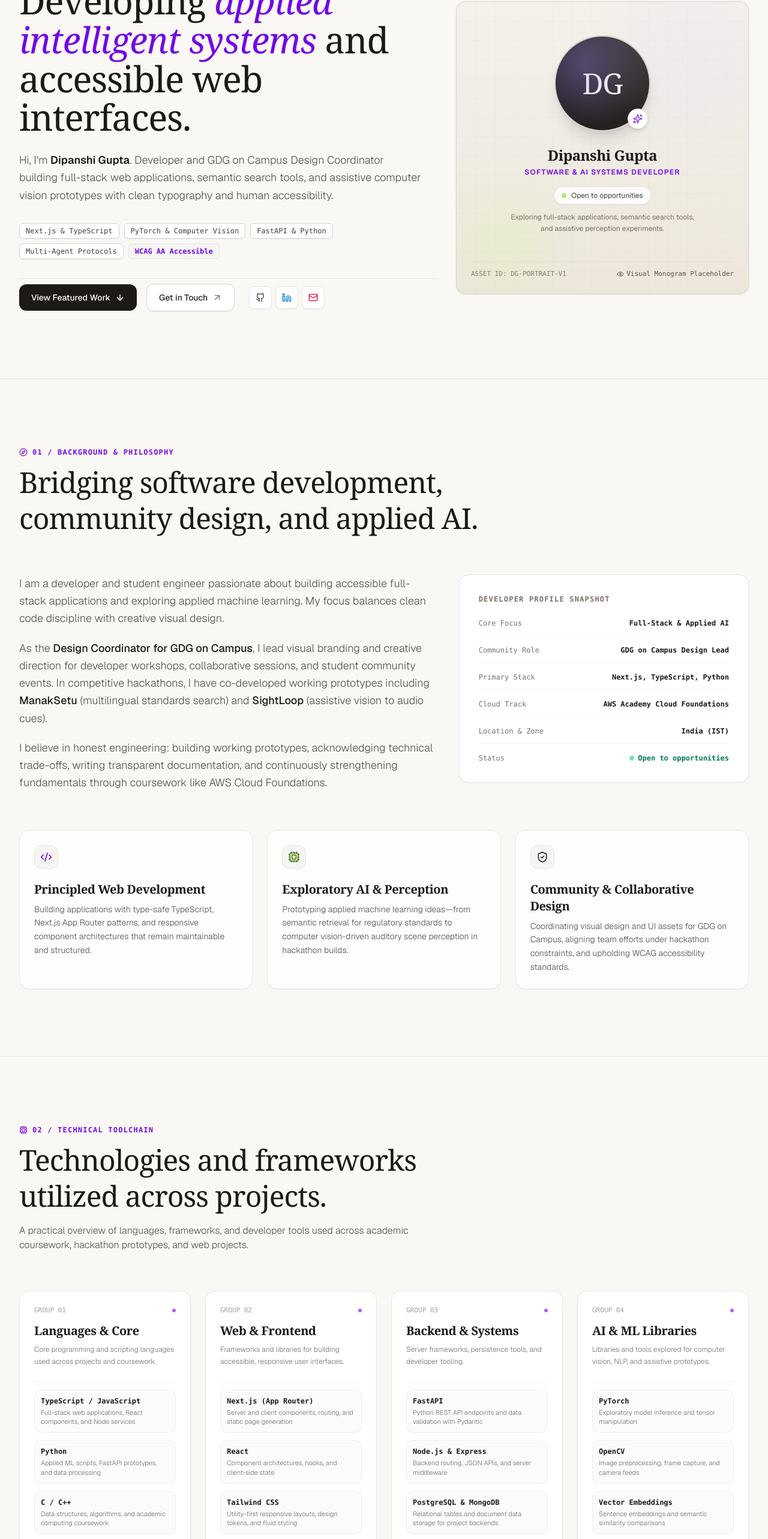
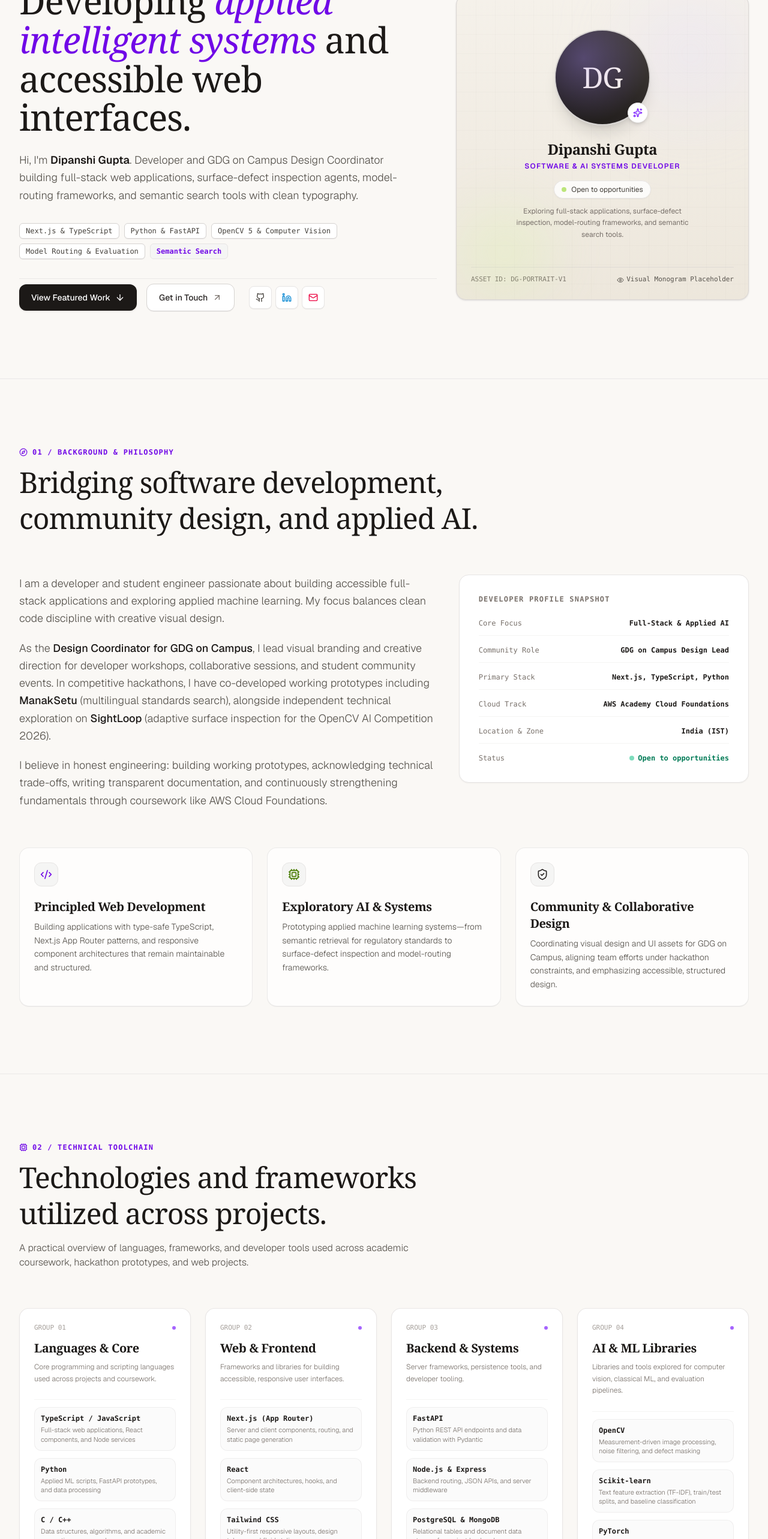
Before and after one commit to Dipanshi1/dipanshi-portfolio, a Next.js app: page / in a window 1280 px wide. Shown: the part 234-2800 px from the top of the page at 60% size. Built offline with nearby package versions, Linux system fonts and the light colour scheme.

Commit message:
fix(review): correct project descriptions, hackathon dates, and capability tags

```diff
--- a/src/app/layout.tsx
+++ b/src/app/layout.tsx
@@ -15,7 +15,7 @@ const geistMono = Geist_Mono({
 export const metadata: Metadata = {
   title: "Dipanshi Gupta — Software Engineer & AI Systems Developer",
   description:
-    "Portfolio of Dipanshi Gupta showcasing full-stack software engineering, applied machine learning systems, semantic search tools, and assistive perception.",
+    "Portfolio of Dipanshi Gupta showcasing full-stack software engineering, surface-defect inspection agents, model-routing frameworks, and semantic search tools.",
   keywords: [
     "Dipanshi Gupta",
     "Software Engineer",
--- a/src/components/About.tsx
+++ b/src/components/About.tsx
@@ -12,15 +12,15 @@ export default function About() {
     },
     {
       icon: <Cpu className="w-5 h-5 text-lime-700" />,
-      title: "Exploratory AI & Perception",
+      title: "Exploratory AI & Systems",
       description:
-        "Prototyping applied machine learning ideas—from semantic retrieval for regulatory standards to computer vision-driven auditory scene perception in hackathon builds.",
+        "Prototyping applied machine learning systems—from semantic retrieval for regulatory standards to surface-defect inspection and model-routing frameworks.",
     },
     {
       icon: <ShieldCheck className="w-5 h-5 text-stone-800" />,
       title: "Community & Collaborative Design",
       description:
-        "Coordinating visual design and UI assets for GDG on Campus, aligning team efforts under hackathon constraints, and upholding WCAG accessibility standards.",
+        "Coordinating visual design and UI assets for GDG on Campus, aligning team efforts under hackathon constraints, and emphasizing accessible, structured design.",
     },
   ];
 
@@ -45,7 +45,7 @@ export default function About() {
               I am a developer and student engineer passionate about building accessible full-stack applications and exploring applied machine learning. My focus balances clean code discipline with creative visual design.
             </p>
             <p>
-              As the <strong className="font-medium text-stone-900">Design Coordinator for GDG on Campus</strong>, I lead visual branding and creative direction for developer workshops, collaborative sessions, and student community events. In competitive hackathons, I have co-developed working prototypes including <strong className="font-medium text-stone-900">ManakSetu</strong> (multilingual standards search) and <strong className="font-medium text-stone-900">SightLoop</strong> (assistive vision to audio cues).
+              As the <strong className="font-medium text-stone-900">Design Coordinator for GDG on Campus</strong>, I lead visual branding and creative direction for developer workshops, collaborative sessions, and student community events. In competitive hackathons, I have co-developed working prototypes including <strong className="font-medium text-stone-900">ManakSetu</strong> (multilingual standards search), alongside independent technical exploration on <strong className="font-medium text-stone-900">SightLoop</strong> (adaptive surface inspection for the OpenCV AI Competition 2026).
             </p>
             <p>
               I believe in honest engineering: building working prototypes, acknowledging technical trade-offs, writing transparent documentation, and continuously strengthening fundamentals through coursework like AWS Cloud Foundations.
--- a/src/components/Hero.tsx
+++ b/src/components/Hero.tsx
@@ -29,7 +29,7 @@ export default function Hero() {
 
             {/* Descriptive Subtitle */}
             <p className="text-base sm:text-lg text-stone-600 leading-relaxed max-w-2xl mb-8 font-light">
-              Hi, I&apos;m <strong className="font-semibold text-stone-900">Dipanshi Gupta</strong>. Developer and GDG on Campus Design Coordinator building full-stack web applications, semantic search tools, and assistive computer vision prototypes with clean typography and human accessibility.
+              Hi, I&apos;m <strong className="font-semibold text-stone-900">Dipanshi Gupta</strong>. Developer and GDG on Campus Design Coordinator building full-stack web applications, surface-defect inspection agents, model-routing frameworks, and semantic search tools with clean typography.
             </p>
 
             {/* Key Capabilities Pills */}
@@ -38,16 +38,16 @@ export default function Hero() {
                 Next.js &amp; TypeScript
               </span>
               <span className="px-2.5 py-1 bg-white border border-stone-300 rounded-md text-stone-700 shadow-2xs">
-                PyTorch &amp; Computer Vision
+                Python &amp; FastAPI
               </span>
               <span className="px-2.5 py-1 bg-white border border-stone-300 rounded-md text-stone-700 shadow-2xs">
-                FastAPI &amp; Python
+                OpenCV 5 &amp; Computer Vision
               </span>
               <span className="px-2.5 py-1 bg-white border border-stone-300 rounded-md text-stone-700 shadow-2xs">
-                Multi-Agent Protocols
+                Model Routing &amp; Evaluation
               </span>
               <span className="px-2.5 py-1 bg-stone-100 border border-stone-200 rounded-md text-violet-700 font-semibold">
-                WCAG AA Accessible
+                Semantic Search
               </span>
             </div>
 
--- a/src/components/VisualArchitecture.tsx
+++ b/src/components/VisualArchitecture.tsx
@@ -81,7 +81,7 @@ function PortraitFallback() {
         </div>
 
         <p className="text-xs text-stone-500 max-w-xs leading-relaxed">
-          Exploring full-stack applications, semantic search tools, and assistive perception experiments.
+          Exploring full-stack applications, surface-defect inspection, model-routing frameworks, and semantic search tools.
         </p>
       </div>
 
--- a/src/data/portfolioData.ts
+++ b/src/data/portfolioData.ts
@@ -3,7 +3,7 @@ export interface Project {
   title: string;
   category: string;
   summary: string;
-  stage: "Prototype / Hackathon" | "Research Prototype" | "Personal Project Prototype";
+  stage: string;
   implementedFeatures: string[];
   prototypeScope: string;
   limitations: string[];
@@ -42,7 +42,7 @@ export interface CertificationItem {
 export const PERSONAL_INFO = {
   name: "Dipanshi Gupta",
   role: "Software & AI Systems Developer",
-  headline: "Building full-stack web applications, assistive computer vision experiments, and semantic search prototypes.",
+  headline: "Building full-stack web applications, surface-defect inspection agents, model-routing frameworks, and semantic search prototypes.",
   shortBio:
     "Developer and student engineer exploring applied machine learning, semantic retrieval, and full-stack web architectures. Experienced in community design leadership with GDG on Campus, rapid hackathon prototyping, and accessible interface design.",
   location: "India (IST)",
@@ -83,25 +83,28 @@ export const FEATURED_PROJECTS: Project[] = [
   {
     id: "sightloop",
     title: "SightLoop",
-    category: "Assistive Computer Vision",
-    stage: "Prototype / Hackathon",
-    summary: "Experimental visual perception prototype providing auditory scene cues for visually impaired users.",
+    category: "Adaptive Surface Inspection",
+    stage: "Feasibility Prototype",
+    summary:
+      "Adaptive surface-defect inspection agent developed for the OpenCV AI Competition 2026.",
     prototypeScope:
-      "A prototype assistive pipeline exploring real-time webcam object detection coupled with synthetic audio feedback to convey spatial surroundings.",
+      "A local-first, test-driven feasibility project exploring measurement-driven OpenCV operations (denoising, speckle filtering, anomaly map rebuild) and auditable perception-to-action traces.",
     implementedFeatures: [
-      "Local camera stream inference using PyTorch object detection models",
-      "Auditory notification trigger mapping detected object labels to audio prompts",
-      "Experimental spatial volume scaling based on bounding box proportions",
+      "Local measurement-driven inspection loop assessing noise, contrast, and candidate defect geometry",
+      "Adaptive operation selection testing denoising, speckle filtering, and anomaly map rebuilding",
+      "Perception-to-action trace generation producing visual overlays and diagnostic logs",
+      "Test-driven synthetic test fixture suite verifying algorithmic pipeline stages",
     ],
     limitations: [
-      "Tested only on local webcam feed; not deployed on wearable or edge-embedded hardware",
-      "Depth estimation is approximated via 2D bounding box geometry, not dedicated depth sensors",
+      "Early feasibility and implementation phase; hardware edge deployment and live camera streaming remain unverified",
+      "Synthetic fixture results reflect behavioral tests rather than benchmarked real-world accuracy",
+      "Cloud and AWS synchronization components are currently undeployed and unverified",
     ],
     futurePlans: [
-      "Integrate lightweight edge models (e.g., MobileNet/YOLO-Nano) for mobile deployment",
-      "Conduct user usability evaluations with accessibility practitioners",
+      "Evaluate algorithmic pipelines on standardized real-world surface defect datasets (e.g. VisA)",
+      "Integrate and benchmark on target competition embedded hardware",
     ],
-    technologies: ["Python", "PyTorch", "OpenCV", "Text-to-Speech API"],
+    technologies: ["Python", "OpenCV 5", "PyTest", "Computer Vision"],
     repoStatus: "Private Repository (In Active Development)",
     repoUrl: "https://github.com/Dipanshi1/SightLoop",
     featured: true,
@@ -109,25 +112,28 @@ export const FEATURED_PROJECTS: Project[] = [
   {
     id: "arbiter",
     title: "Arbiter",
-    category: "Multi-Agent Deliberation",
-    stage: "Research Prototype",
-    summary: "Experimental framework exploring multi-agent debate scripts for evaluating contentious prompts.",
+    category: "Model Routing & Evaluation",
+    stage: "Experimental Research Prototype",
+    summary:
+      "Experimental model-routing and evaluation framework designed for adaptive compute allocation across LLMs.",
     prototypeScope:
-      "An exploratory Python prototype testing structured debate flows between simulated agents to observe consensus formation and contradiction detection.",
+      "A modular evaluation prototype implementing routing contracts, cost accounting, and deterministic replay to evaluate compute paths across language models.",
     implementedFeatures: [
-      "Structured agent prompt execution pipeline for dialectical proposition evaluation",
-      "Heuristic scoring pass to extract agreed consensus points and unresolved divergences",
-      "Formatted JSON output schema tracing multi-turn argument steps",
+      "Routing contracts and mock execution pipeline validating provider interfaces",
+      "Model registry, telemetry logging, and cost accounting modules",
+      "Policy isolation, deterministic replay engine, and bootstrap components",
+      "Comprehensive suite of 141 passing unit and behavioral tests across milestone 3",
     ],
     limitations: [
-      "Evaluated only on controlled experimental prompt sets; unverified for open-domain fact checking",
-      "Uses heuristic string matching and prompt constraints rather than fine-tuned verification models",
+      "Experimental prototype operating against mock provider interfaces and synthetic fixtures",
+      "Does not perform dialectical debate, multi-agent consensus, or automated fact verification",
+      "Contains active unresolved design and architecture audit items tracked in project documentation",
     ],
     futurePlans: [
-      "Implement formal dialectical truth-maintenance algorithms",
-      "Build a visual step-by-step trace interface for inspection",
+      "Integrate live local model endpoints under strict latency and cost policy ceilings",
+      "Address open architecture audit items identified during milestone reviews",
     ],
-    technologies: ["Python", "AsyncIO", "LLM Prompt Chaining", "JSON Schema Validation"],
+    technologies: ["Python", "AsyncIO", "PyTest", "JSON Schema", "Architecture Testing"],
     repoStatus: "Private Repository (In Active Development)",
     repoUrl: "https://github.com/Dipanshi1/arbiter",
     featured: true,
@@ -135,25 +141,29 @@ export const FEATURED_PROJECTS: Project[] = [
   {
     id: "university-ai-chatbot",
     title: "University AI Chatbot",
-    category: "Conversational Assistance",
-    stage: "Personal Project Prototype",
-    summary: "Conversational query interface for common university curriculum and campus inquiries.",
+    category: "Support Chatbot Machine Learning Experiment",
+    stage: "Machine Learning Experiment",
+    summary:
+      "Early machine learning experiment evaluating multi-class intent classification on university support queries.",
     prototypeScope:
-      "A domain-adapted chatbot system built to test intent classification and FAQ matching for university academic schedules and course prerequisites.",
+      "An exploratory machine learning prototype investigating classical text classification baselines and fallback routing for campus academic inquiries.",
     implementedFeatures: [
-      "Web chat interface with responsive conversation history and input controls",
-      "Intent matching logic routing academic questions to pre-indexed responses",
-      "Fallback handler providing guidance for unclassified student queries",
+      "Exploratory Data Analysis (EDA) on a 200-row university student inquiry dataset",
+      "TF-IDF text feature extraction and train/test evaluation splitting",
+      "Supervised baseline classification experiments comparing Logistic Regression, Linear SVM, and Naive Bayes",
+      "Recorded validation accuracy baselines: Logistic Regression 0.42, Linear SVM 0.50",
+      "Defensive fallback rule routing low-confidence predictions to human escalation",
+      "Prototype Streamlit web interface (app.py) for testing query intent matching",
     ],
     limitations: [
-      "Knowledge base limited to sample departmental syllabus information",
-      "Manual intent tagging without continuous production learning loops",
+      "Exploratory baseline only; dataset restricted to 200 sample student queries",
+      "Not a production-ready chat service; relies on classical TF-IDF rather than deep contextual semantics",
     ],
     futurePlans: [
-      "Connect with student portal authentication to provide personalized course tracking",
-      "Migrate intent classification to semantic vector retrieval",
+      "Expand and balance sample query corpus across departmental domains",
+      "Experiment with dense semantic embeddings and retrieval-augmented context",
     ],
-    technologies: ["TypeScript", "React", "Node.js", "Express", "PostgreSQL"],
+    technologies: ["Python", "Scikit-learn", "Streamlit", "TF-IDF", "Jupyter Notebook"],
     repoStatus: "Public Repository",
     repoUrl: "https://github.com/Dipanshi1/ai_chatbot_system",
     featured: true,
@@ -203,7 +213,7 @@ export const SKILL_CATEGORIES: SkillCategory[] = [
       { name: "Next.js (App Router)", context: "Server and client components, routing, and static page generation" },
       { name: "React", context: "Component architectures, hooks, and client-side state" },
       { name: "Tailwind CSS", context: "Utility-first responsive layouts, design tokens, and fluid styling" },
-      { name: "HTML5 / Semantic Web", context: "Accessible DOM structure, WCAG AA contrast, and screen reader labels" },
+      { name: "HTML5 / Semantic Web", context: "Accessible DOM structure, contrast ratios, and semantic tags" },
     ],
   },
   {
@@ -220,11 +230,12 @@ export const SKILL_CATEGORIES: SkillCategory[] = [
   },
   {
     category: "AI & ML Libraries",
-    description: "Libraries and tools explored for computer vision, NLP, and assistive prototypes.",
+    description: "Libraries and tools explored for computer vision, classical ML, and evaluation pipelines.",
     items: [
-      { name: "PyTorch", context: "Exploratory model inference and tensor manipulation" },
-      { name: "OpenCV", context: "Image preprocessing, frame capture, and camera feeds" },
-      { name: "Vector Embeddings", context: "Sentence embeddings and semantic similarity comparisons" },
+      { name: "OpenCV", context: "Measurement-driven image processing, noise filtering, and defect masking" },
+      { name: "Scikit-learn", context: "Text feature extraction (TF-IDF), train/test splits, and baseline classification" },
+      { name: "PyTorch", context: "Exploratory tensor operations and neural network model inference" },
+      { name: "Vector Embeddings", context: "Semantic sentence similarity and nearest-neighbor retrieval" },
     ],
   },
 ];
@@ -248,29 +259,29 @@ export const EXPERIENCE_ENTRIES: ExperienceEntry[] = [
   {
     role: "Hackathon Projects & Participation",
     organization: "Competitive Hackathons & Engineering Sprints",
-    period: "2023 — 2024",
+    period: "Selected Hackathon Projects",
     location: "National / Regional",
     type: "Hackathons & Sprints",
     summary:
       "Collaborated in multidisciplinary teams to rapidly prototype functional solutions addressing real-world problem statements.",
     highlights: [
       "Co-developed ManakSetu during a competitive hackathon sprint, delivering a functioning semantic standards search prototype.",
-      "Designed the initial SightLoop concept pipeline for real-time assistive perception and spatial auditory feedback.",
-      "Collaborated under tight time constraints, practicing rapid scoping, component modularity, and technical presentations.",
+      "Contributed to rapid iterative prototyping, UI structuring, and technical demonstrations under sprint constraints.",
+      "Practiced agile scoping, component modularity, and reproducible technical presentation workflows.",
     ],
-    technologies: ["Next.js", "Python", "FastAPI", "OpenCV", "Git", "Rapid Prototyping"],
+    technologies: ["Next.js", "Python", "FastAPI", "Vector Embeddings", "Git"],
   },
   {
     role: "Independent Software Developer",
     organization: "Self-Directed Projects & Technical Learning",
-    period: "2023 — Present",
+    period: "Ongoing",
     location: "Remote",
     type: "Independent Development",
     summary:
       "Designing and implementing personal projects to practice modern web development, API integrations, and type-safe architectures.",
     highlights: [
       "Built and maintained personal project repositories with structured commits and documentation.",
-      "Explored multi-agent prompt chains in Arbiter and domain-specific query handling in University AI Chatbot.",
+      "Explored model routing and deterministic replay in Arbiter alongside intent classification baselines in University AI Chatbot.",
       "Applied strict linting, typechecking, and responsive accessibility practices across all personal web projects.",
     ],
     technologies: ["TypeScript", "Next.js", "React", "Python", "Tailwind CSS", "GitHub"],
```
Also changed, not shown: 1 other file (tests, documents, lock files or other folders).
